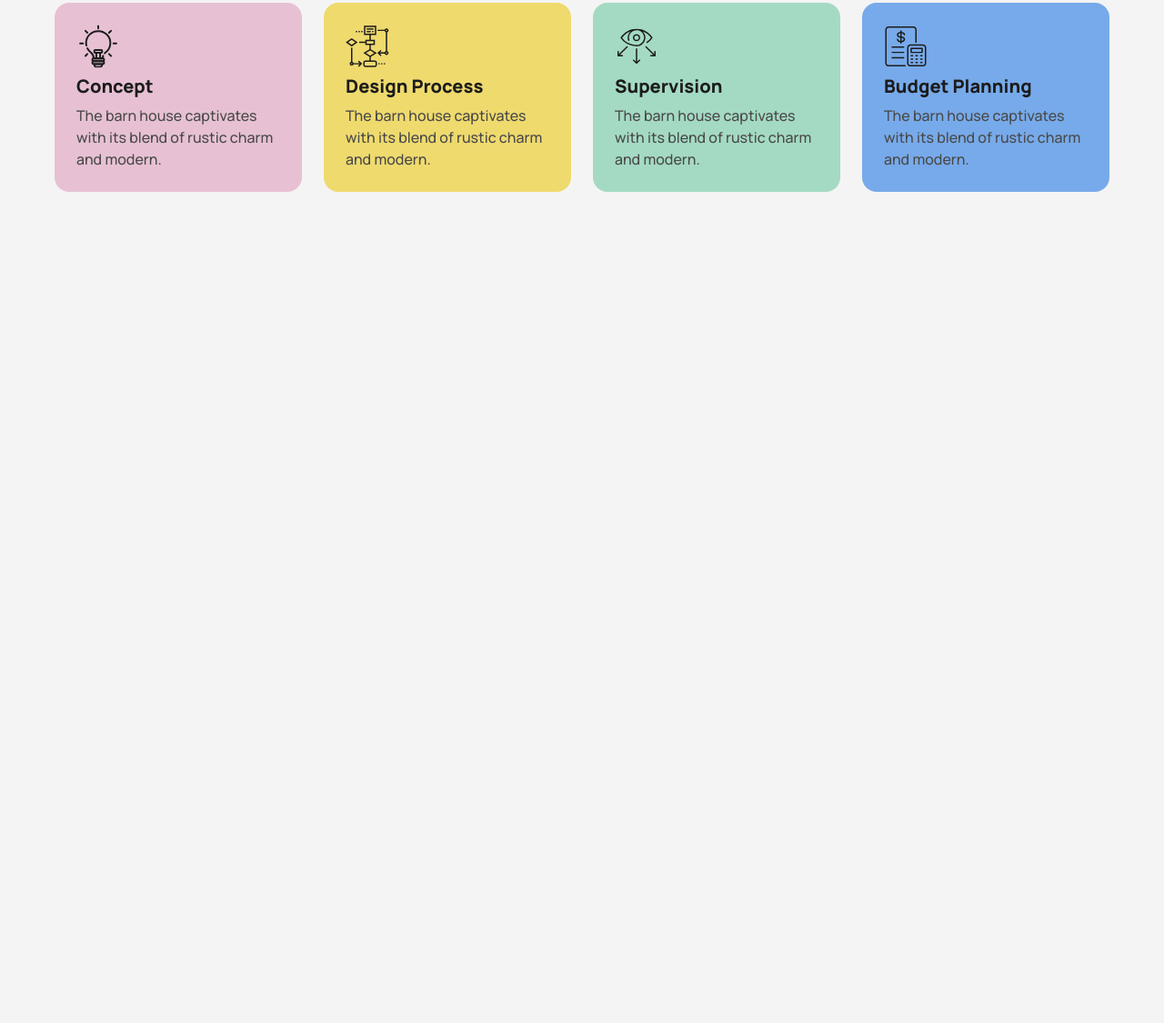
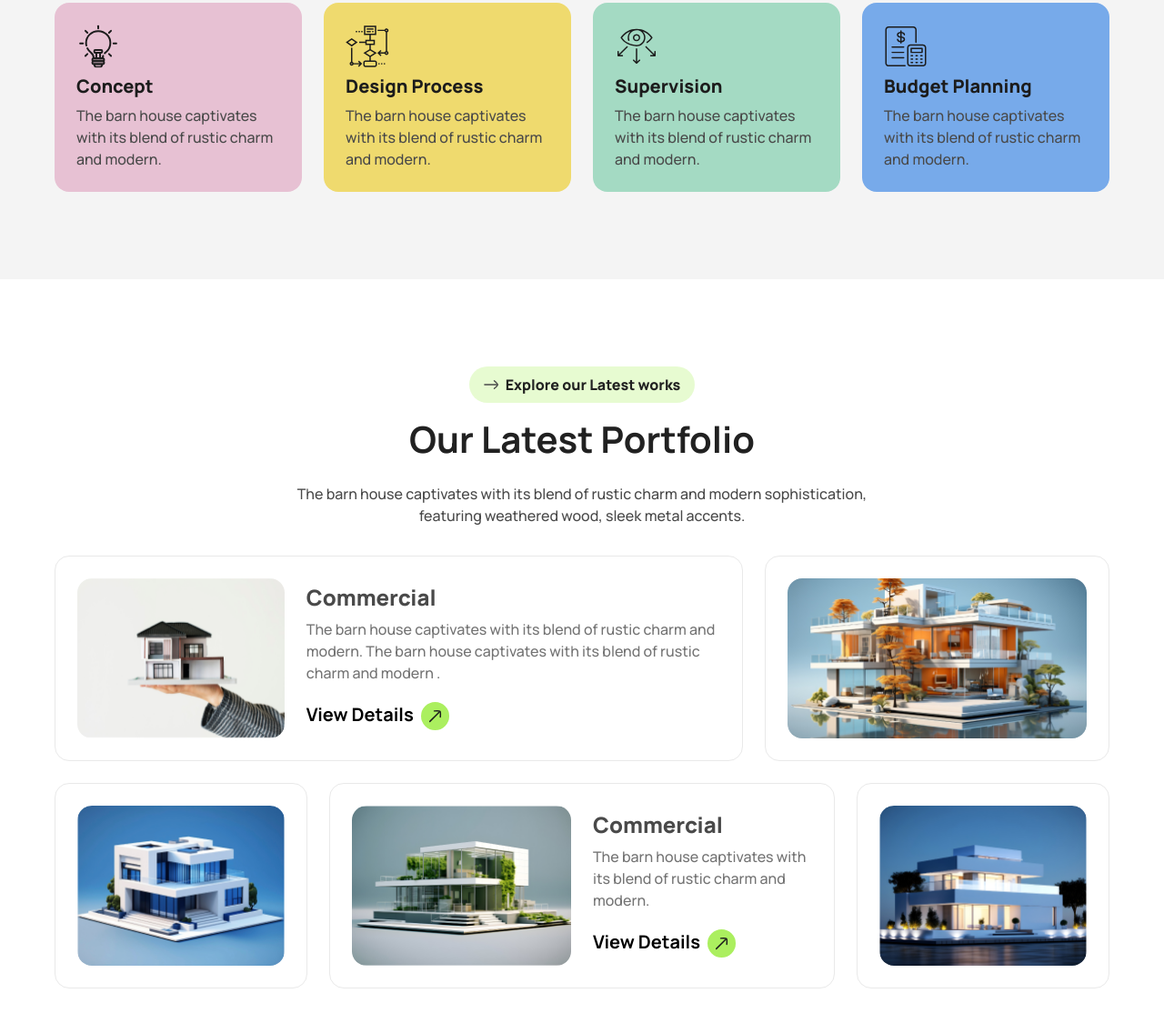
Before and after one commit to Roeich/Assignment-03, a plain HTML site: page index.html in a window 1280 px wide. Shown: the part 2161-3286 px from the top of the page at 91% size. Before the commit the page ends 2468 px from the top, so only its background shows below. Drawn offline with nearby package versions, Linux system fonts and the light colour scheme.

Commit message:
completed our lastest portfolio section

```diff
--- a/index.html
+++ b/index.html
@@ -204,6 +204,94 @@
             </div>
         </section>
         <!-- ..... end How we works section ..... -->
+
+        <!-- ..... start Explore our Latest works section ..... -->
+        <section class="py-8 md:py-24 bg-white">
+            <div class="container px-5 mx-auto xl:max-w-[1200px] relative">
+                <div class="text-center">
+                    <div class="inline-flex items-center py-2 px-4 text-[#212121] bg-[#acef5f49] font-extrabold gap-2 rounded-full mb-4">
+                        <img class="size-4 object-contain" src="assets/arrow-right.svg" alt="arrow">
+                        <span>Explore our Latest works</span>
+                    </div>
+                    <h2 class="text-2xl md:text-[40px] leading-[1.2] text-[#212121] font-bold mb-4 md:mb-6">
+                        Our Latest Portfolio
+                    </h2>
+                    <p class="text-[#494949] font-medium mb-5 md:mb-8">The barn house captivates with its blend of rustic charm and modern sophistication, <br> featuring weathered wood, sleek metal accents.</p>
+                </div>
+                <div class="flex flex-col lg:flex-row gap-4 lg:gap-6 mb-4 lg:mb-6">
+                    <div class="lg:w-2/3">
+                        <div class="p-6 rounded-2xl border border-[#E9E9E9]">
+                            <div class="flex flex-col md:flex-row md:items-center gap-6">
+                                <div class="md:w-1/3">
+                                    <img class="w-full md:h-44 object-cover rounded-2xl" src="assets/img1.png" alt="" >
+                                </div>
+                                <div class="md:w-2/3">
+                                    <h3 class="text-base md:text-2xl leading-[1.2] text-[#494949] font-extrabold mb-2">
+                                        Commercial
+                                    </h3>
+                                    <p class="text-[#737373] font-medium mb-5">The barn house captivates with its blend of rustic charm and modern. The barn house captivates with its blend of rustic charm and modern .</p>
+                                    <div>
+                                        <a class="text-base md:text-xl font-bold" href="#">
+                                            View Details <img class="inline-block size-8 object-contain ms-1" src="assets/arrow-up-right.svg" alt="arrow">
+                                        </a>
+                                    </div>
+                                </div>
+                            </div>
+                        </div>
+                    </div>
+                    <div class="lg:w-1/3">
+                        <div class="p-6 rounded-2xl border border-[#E9E9E9]">
+                            <div class="flex flex-col md:flex-row md:items-center gap-6">
+                                <div class="w-full">
+                                    <img class="w-full md:h-44 object-cover rounded-2xl" src="assets/img2.png" alt="" >
+                                </div>
+                            </div>
+                        </div>
+                    </div>
+                </div>
+                <div class="flex flex-col lg:flex-row gap-4 lg:gap-6 mb-4 lg:mb-6">
+                    <div class="lg:w-1/4">
+                        <div class="p-6 rounded-2xl border border-[#E9E9E9]">
+                            <div class="flex flex-col md:flex-row md:items-center gap-6">
+                                <div class="w-full">
+                                    <img class="w-full md:h-44 object-cover rounded-2xl" src="assets/img3.png" alt="" >
+                                </div>
+                            </div>
+                        </div>
+                    </div>
+                    <div class="lg:w-2/4">
+                        <div class="p-6 rounded-2xl border border-[#E9E9E9]">
+                            <div class="flex flex-col md:flex-row md:items-center gap-6">
+                                <div class="md:w-1/2">
+                                    <img class="w-full md:h-44 object-cover rounded-2xl" src="assets/img4.png" alt="" >
+                                </div>
+                                <div class="md:w-1/2">
+                                    <h3 class="text-base md:text-2xl leading-[1.2] text-[#494949] font-extrabold mb-2">
+                                        Commercial
+                                    </h3>
+                                    <p class="text-[#737373] font-medium mb-5">The barn house captivates with its blend of rustic charm and modern. </p>
+                                    <div>
+                                        <a class="text-base md:text-xl font-bold" href="#">
+                                            View Details <img class="inline-block size-8 object-contain ms-1" src="assets/arrow-up-right.svg" alt="arrow">
+                                        </a>
+                                    </div>
+                                </div>
+                            </div>
+                        </div>
+                    </div>
+                    <div class="lg:w-1/4">
+                        <div class="p-6 rounded-2xl border border-[#E9E9E9]">
+                            <div class="flex flex-col md:flex-row md:items-center gap-6">
+                                <div class="w-full">
+                                    <img class="w-full md:h-44 object-cover rounded-2xl" src="assets/img5.png" alt="" >
+                                </div>
+                            </div>
+                        </div>
+                    </div>
+                </div>
+            </div>
+        </section>
+        <!-- ..... end Explore our Latest works section ..... -->
     </main>
     <!-- ____________ end main area ____________ -->
 </body>
```
